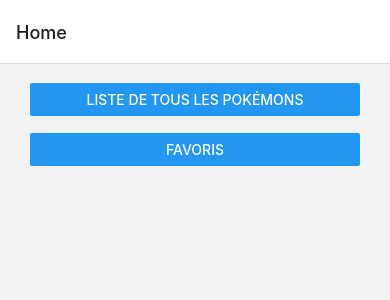
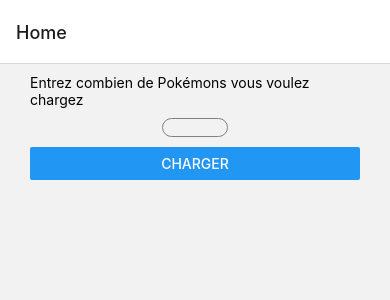
Before and after one commit to ClementRoelens/exosCDA_M2I, a React Native app: screen /Home in a window 390 px wide. Shown: the top 300 px of the page. Built offline with nearby package versions, Linux system fonts and the light colour scheme; no server answers.

Commit message:
tout fonctionne bien normalement

```diff
--- a/components/pokemonSlice.js
+++ b/components/pokemonSlice.js
@@ -42,9 +42,10 @@
 
 export const getAllPokemons = createAsyncThunk(
     "pokemon/get",
-    async () => {
+    async (pokemonNumbers) => {
+        console.log("C'est parti pour récupérer " + pokemonNumbers + " Pokémons");
         try {
-            const pokemonInfos = await axios.get(BASE_URL + "?offset=0&limit=251");
+            const pokemonInfos = await axios.get(BASE_URL + "?offset=0&limit="+pokemonNumbers);
             const pokemonUrls = pokemonInfos.data.results.map(pokemon => pokemon.url);
             const pokemons = await Promise.all(pokemonUrls.map(async url => {
                 const rawPokemon = await axios.get(url);
@@ -89,11 +90,18 @@
     initialState: {
         pokemons: [],
         selectedFamily: [],
-        favedPokemons : []
+        favedPokemons : [],
+        loaded:false,
+        isLoading : false,
+        isFaved : false
     },
     reducers: {
         resetFamily: (state, action) => {
             state.selectedFamily = [];
+        },
+        isFaved : (state,action) => {
+            const index = state.favedPokemons.findIndex(pokemon => pokemon.id === action.payload);
+            state.isFaved = (index !== -1);
         },
         addToFavs : (state,action) => {
             state.favedPokemons.push(action.payload);
@@ -104,8 +112,13 @@
         }
     },
     extraReducers: (builder) => {
+        builder.addCase(getAllPokemons.pending, (state,action) => {
+            state.isLoading = true;
+        }),
         builder.addCase(getAllPokemons.fulfilled, (state, action) => {
             state.pokemons = action.payload;
+            state.isLoading = false;
+            state.loaded = true;
         }),
             builder.addCase(getAllPokemons.rejected, (state, action) => {
                 console.error("Erreur lors de la récupération des pokémons", action.error);
@@ -119,5 +132,5 @@
     }
 });
 
-export const { resetFamily } = pokemonSlice.actions;
+export const { resetFamily, isFaved, addToFavs, removeFromFavs } = pokemonSlice.actions;
 export default pokemonSlice.reducer;
--- a/screens/HomeScreen.jsx
+++ b/screens/HomeScreen.jsx
@@ -1,20 +1,33 @@
-import { Button, StyleSheet, View } from 'react-native'
-import React, { useEffect } from 'react'
+import { Button, StyleSheet, TextInput, View, Text } from 'react-native'
+import React, { useState } from 'react'
 import { useSelector, useDispatch } from 'react-redux';
 import { getAllPokemons } from '../components/pokemonSlice';
 
 const HomeScreen = ({ navigation }) => {
     const pokemons = useSelector(state => state.pokemon.pokemons);
+    const favedPokemons = useSelector(state => state.pokemon.favedPokemons);
+    const loading = useSelector(state => state.pokemon.loading);
+    const loaded = useSelector(state => state.pokemon.loaded);
+
     const dispatch = useDispatch();
-
-    useEffect(() => {
-        dispatch(getAllPokemons());
-    }, []);
+    const [pokemonNumber, setPokemonNumber] = useState(0);
 
     return (
         <View style={styles.container}>
-            <Button title="Liste de tous les Pokémons" onPress={() => navigation.navigate("List", { pokemons: pokemons })} navigation={navigation} />
-            <Button title="Favoris" onPress={() => navigation.navigate("Faved")} />
+            {(!loading && !loaded) && <>
+                <Text>Entrez combien de Pokémons vous voulez chargez</Text>
+                <TextInput style={styles.input} inputMode="numeric" onChangeText={e => setPokemonNumber(e)} />
+                <Button title="Charger" onPress={() => dispatch(getAllPokemons(pokemonNumber))} />
+            </>
+            }
+            {loading &&
+                <Text style={styles.text}>Chargment en cours...</Text>
+            }
+            {loaded &&
+                <>
+                    <Button title="Liste de tous les Pokémons" onPress={() => navigation.navigate("List", { mode: "All" })} />
+                    <Button title="Favoris" onPress={() => navigation.navigate("Faved", { mode: "Faved" })} />
+                </>}
         </View>
     );
 }
@@ -24,8 +37,20 @@
 const styles = StyleSheet.create({
     container: {
         marginHorizontal: 30,
-        marginTop:10,
-        justifyContent:"space-around",
-        height:100
+        marginTop: 10,
+        height: 100,
+        gap: 10
+    },
+    input: {
+        borderWidth: 1,
+        borderColor: "gray",
+        borderRadius: 15,
+        paddingStart: 10,
+        width: "20%",
+        alignSelf: "center",
+        textAlign: "center"
+    },
+    text: {
+        textAlign: "center"
     }
 })
--- a/screens/PokemonDetail.jsx
+++ b/screens/PokemonDetail.jsx
@@ -2,22 +2,28 @@
 import React, { useEffect } from 'react'
 import { Shadow } from 'react-native-shadow-2';
 import { useDispatch, useSelector } from 'react-redux';
-import { getFamily } from '../components/pokemonSlice';
+import { addToFavs, getFamily, isFaved, removeFromFavs } from '../components/pokemonSlice';
 import EvolutionCard from '../components/EvolutionCard';
 
 const PokemonDetail = ({ route }) => {
     const pokemon = route.params.pokemon;
     const textColor = route.params.textColor;
     const family = useSelector(state => state.pokemon.selectedFamily);
+    const stateIsFaved = useSelector(state => state.pokemon.isFaved);
     const dispatch = useDispatch();
 
     useEffect(() => {
-        console.log("PokemonDetail.useEffect : lancement de getFamily sur "+pokemon.evolutionChainUrl);
         dispatch(getFamily(pokemon.evolutionChainUrl));
+        dispatch(isFaved(pokemon.id));
     }, []);
 
-    function addToFavorites(){
-
+    async function favClick() {
+        if (stateIsFaved) {
+            await dispatch(removeFromFavs(pokemon));
+        } else {
+            await dispatch(addToFavs(pokemon));
+        }
+        dispatch(isFaved(pokemon.id));
     }
 
     return (
@@ -65,8 +71,12 @@
                         endColor="rgba(20,20,20,0)"
                         radius={10}
                     >
-                    <Pressable style={[styles.button, {backgroundColor:pokemon.color}]} onPress={addToFavorites}>
-                        <Text style={[styles.buttonText, {color:textColor}]}>Ajouter aux favoris</Text>
+                        <Pressable style={[styles.button, { backgroundColor: pokemon.color }]} onPress={favClick}>
+                            {!stateIsFaved ?
+                                <Text style={[styles.buttonText, { color: textColor }]}>Ajouter aux favoris</Text>
+                                :
+                                <Text style={[styles.buttonText, { color: textColor }]}>Retirer des favoris</Text>
+                            }
                         </Pressable>
                     </Shadow>
                 </View>
@@ -77,7 +87,7 @@
             data={family} contentContainerStyle={styles.evolutions} keyExtractor={(item, index) => index} renderItem={({ item }) => {
                 return (
                     <View>
-                    <EvolutionCard pokemon={item}/>
+                        <EvolutionCard pokemon={item} />
                     </View>
                 )
             }} />
@@ -141,30 +151,30 @@
         marginBottom: 7,
         color: "gray"
     },
-    buttonContainer : {
-        alignSelf:"center",
-        marginTop:5,
-        marginBottom:15
+    buttonContainer: {
+        alignSelf: "center",
+        marginTop: 5,
+        marginBottom: 15
     },
-    button : {
-        borderRadius:100,
-        width:120,
-        height:70,
+    button: {
+        borderRadius: 100,
+        width: 120,
+        height: 70,
         // borderWidth:1,
         // borderColor:"black",
-        alignSelf:"center",
-        justifyContent:"center"
+        alignSelf: "center",
+        justifyContent: "center"
     },
-    buttonText :{
-        alignSelf:"center",
-        textAlign:"center",
-        fontSize:15
+    buttonText: {
+        alignSelf: "center",
+        textAlign: "center",
+        fontSize: 15
     },
     familyContainer: {
         marginHorizontal: 15
     },
-    evolutions : {
-        alignItems:"center",
-        paddingBottom:20
+    evolutions: {
+        alignItems: "center",
+        paddingBottom: 20
     }
 })
--- a/screens/PokemonList.jsx
+++ b/screens/PokemonList.jsx
@@ -1,20 +1,31 @@
 import { FlatList, StyleSheet, View } from 'react-native'
-import React, { useEffect } from 'react'
-import { useDispatch } from 'react-redux';
+import React, { useState } from 'react'
+import { useDispatch, useSelector } from 'react-redux';
 import { resetFamily } from '../components/pokemonSlice';
 import PokemonThumb from '../components/PokemonThumb';
+import { useFocusEffect } from '@react-navigation/native';
 
-const PokemonList = ({route, navigation}) => {
-    const pokemons = route.params.pokemons;
+const PokemonList = ({ route, navigation }) => {
+    const mode = route.params.mode;
     const dispatch = useDispatch();
+    const pokemons = useSelector(state => state.pokemon.pokemons);
+    const favedPokemons = useSelector(state => state.pokemon.favedPokemons);
+    const [displayedPokemons, setDisplayedPokemons] = useState([]);
 
-    useEffect(() => {
-        dispatch(resetFamily());
-    }, []);
+    useFocusEffect(
+        React.useCallback(() => {
+            dispatch(resetFamily());
+            if (mode === "Faved") {
+                setDisplayedPokemons(favedPokemons);
+            } else {
+                setDisplayedPokemons(pokemons);
+            }
+        }, [favedPokemons, mode, pokemons])
+    );
 
     return (
         <View>
-            <FlatList data={pokemons} numColumns={2} contentContainerStyle={styles.list} keyExtractor={(item, index) => index} renderItem={({ item }) =>
+            <FlatList data={displayedPokemons} numColumns={2} contentContainerStyle={styles.list} keyExtractor={(item, index) => index} renderItem={({ item }) =>
                 <PokemonThumb navigation={navigation} style={styles.pokemon} pokemon={item} />} />
         </View>
     )
```
Also changed, not shown: 2 other files (tests, documents, lock files or other folders). Lines whose indentation alone changed are shown as unchanged.
